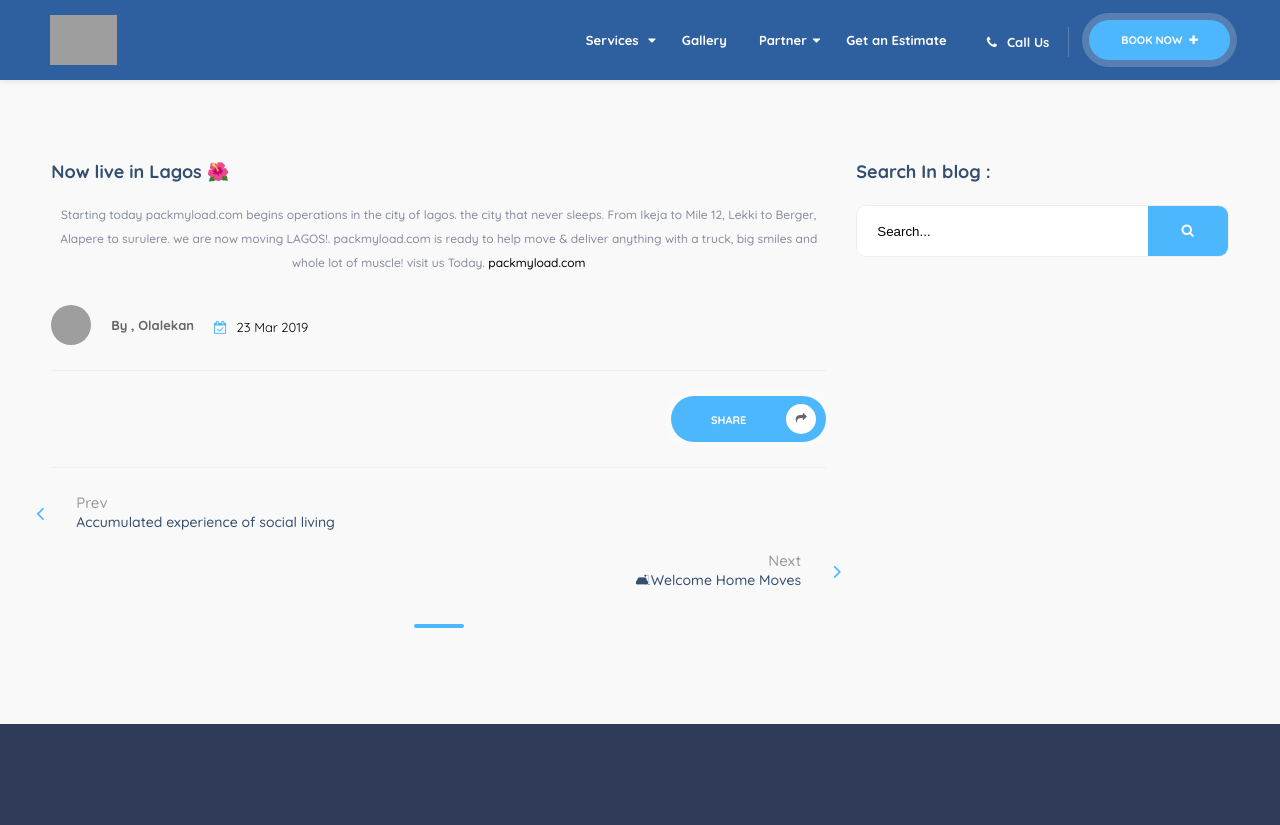
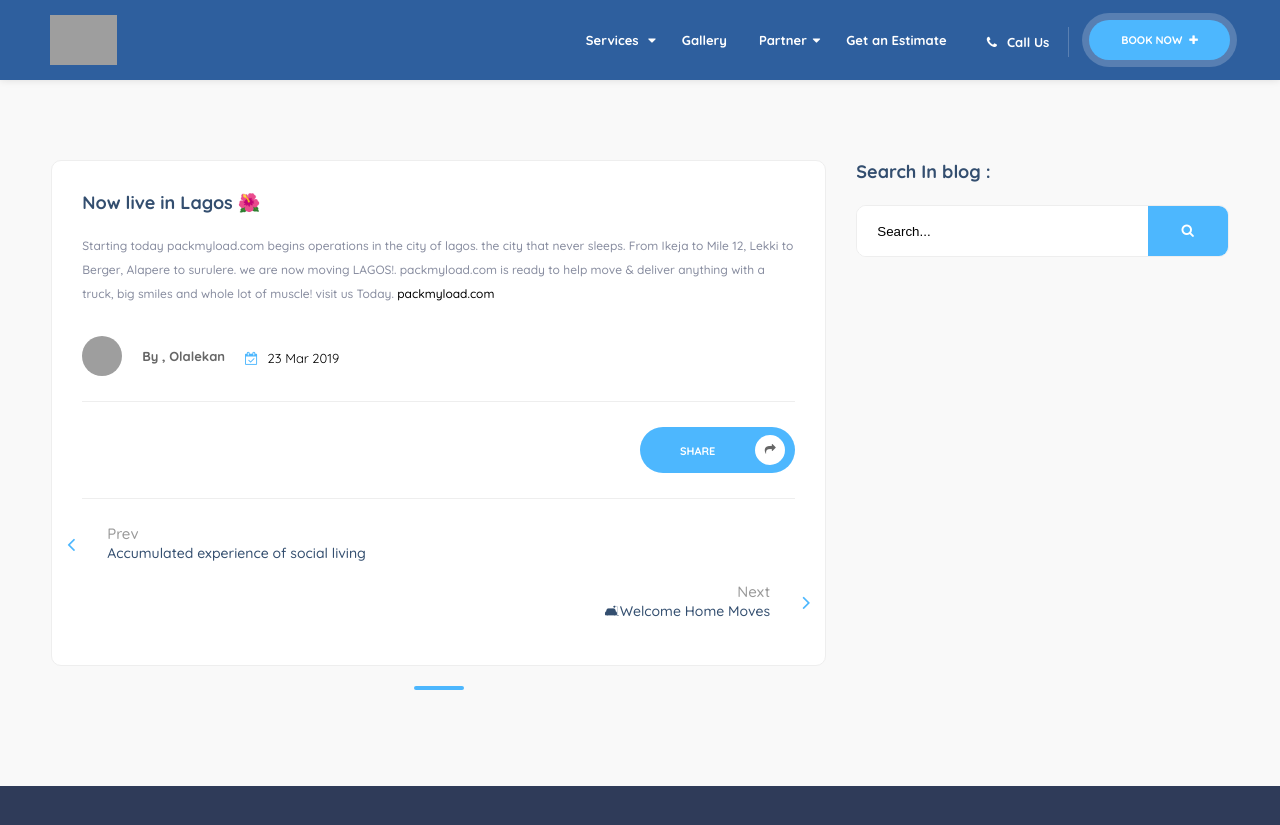
Before and after one commit to movingblog/Final, a Jekyll site: the page built from _posts/2019-03-23-Welcome-Lagos.md, in a window 1280 px wide. Shown: the top 825 px of the page. Built offline with Jekyll 4.4.1, drawn with Linux system fonts in a browser that asks for light colours; grey boxes are pictures that could not be loaded.

Commit message:
Update post.html

```diff
--- a/_layouts/post.html
+++ b/_layouts/post.html
@@ -33,7 +33,7 @@
 		 {% assign author = site.authors[page.author] %}
                                         <article>
 
-                                           <div class="list-single-main-wrapper fl-wrap" id="sec2">
+                                           <div class="list-single-main-item fl-wrap">
 
                                                 <div class="list-single-main-item-title fl-wrap">
                                                  <h3>{{ page.title }}</h3>
```
